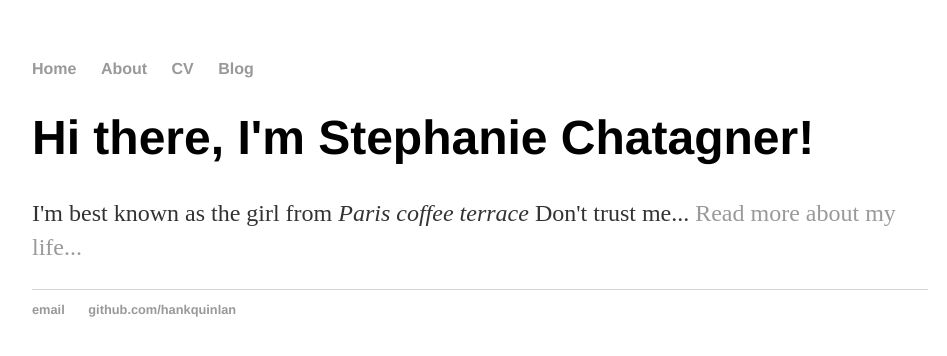
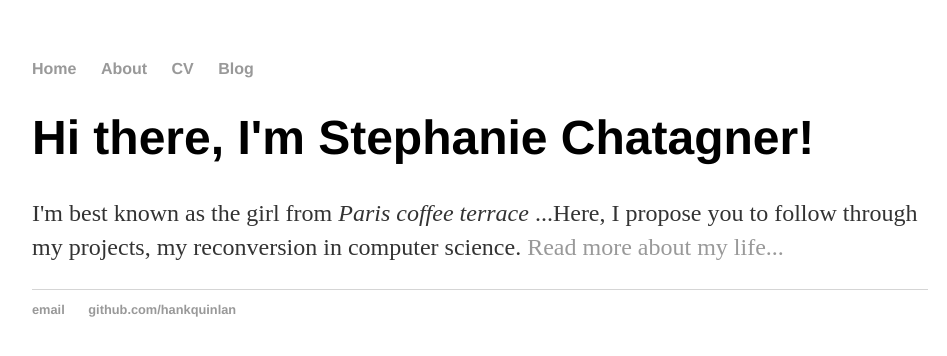
Before and after one commit to anthelix/anth_blog, a Jekyll site: the page built from index.html, in a window 1280 px wide. Shown: the top 356 px of the page, without its empty margins (160-1107 px from the left). Built offline with Jekyll 4.4.1, drawn with Linux system fonts in a browser that asks for light colours.

Commit message:
Update index.html

```diff
--- a/index.html
+++ b/index.html
@@ -4,5 +4,5 @@ title: Stephanie Chatagner, Hacker time
 ---
 <div class="blurb">
 	<h1>Hi there, I'm Stephanie Chatagner!</h1>
-	<p>I'm best known as the girl from <em>Paris coffee terrace</em> Don't trust me... <a href="/about">Read more about my life...</a></p>
+	<p>I'm best known as the girl from <em>Paris coffee terrace</em> ...Here, I propose you to follow through my projects, my reconversion in computer science. <a href="/about">Read more about my life...</a></p>
 </div><!-- /.blurb -->
```
